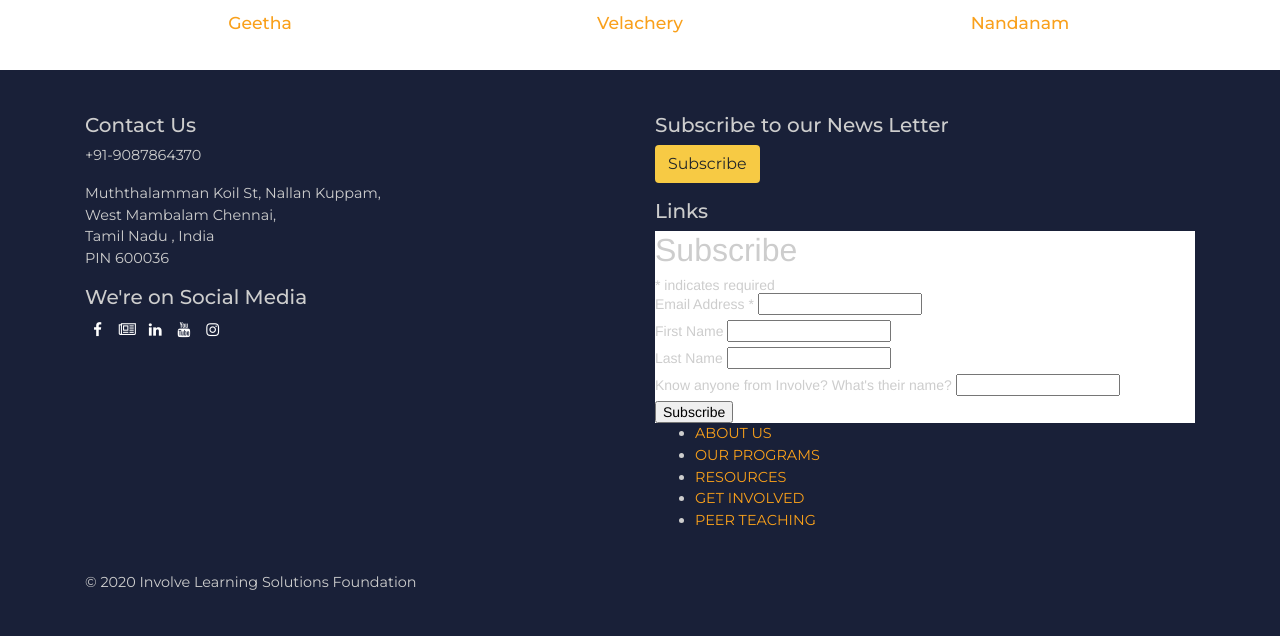
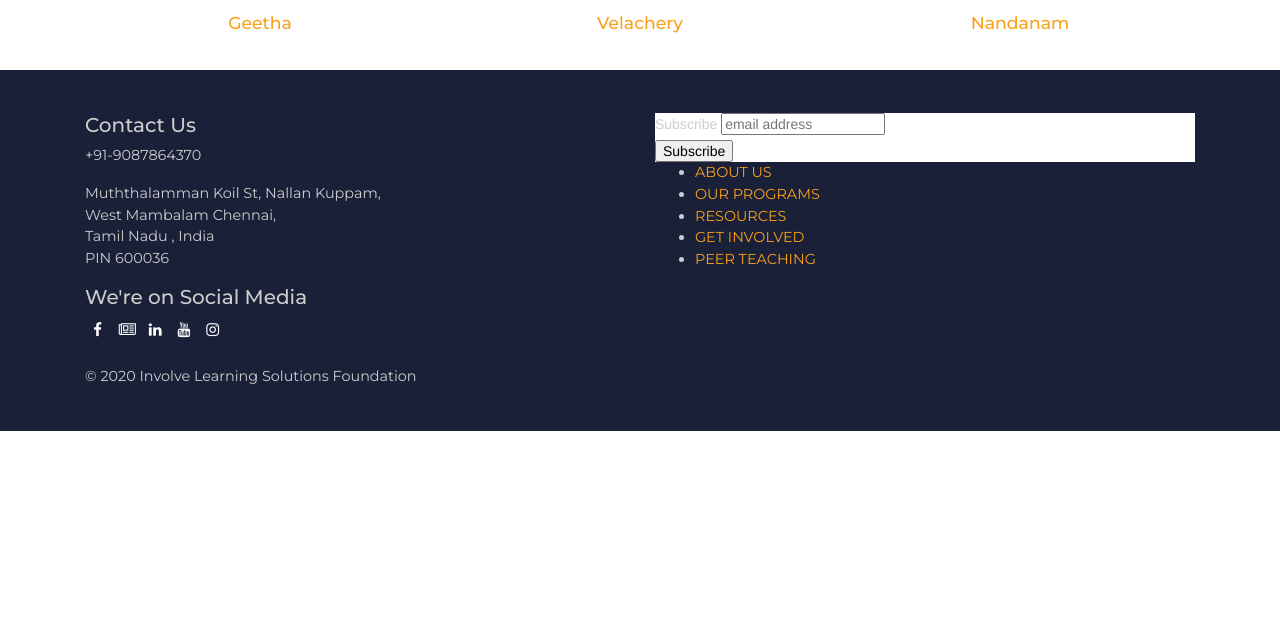
Before and after one commit to Involve-Edu/involveedupublic, a Jekyll site: the page built from resources.md, in a window 1280 px wide. Shown: the part 1393-2029 px from the top of the page. Built offline with Jekyll 4.4.1, drawn with Linux system fonts in a browser that asks for light colours; comment, search, counter and statistics services are not loaded; after the commit the page ends 1824 px from its top, so only the background shows below that.

Commit message:
Update footer.html

```diff
--- a/_includes/footer.html
+++ b/_includes/footer.html
@@ -14,53 +14,27 @@
                 </div>
             </div>
             <div class="col ">
-                <h5>Subscribe to our News Letter</h5>
-                <a class="btn custom-btn mb-3" target="_blank" href="https://forms.gle/rfystmoqtqEuzXwU6">Subscribe</a>
-                <h5>Links</h5>
 
                 <!-- Begin Mailchimp Signup Form -->
-<link href="//cdn-images.mailchimp.com/embedcode/classic-10_7.css" rel="stylesheet" type="text/css">
+<link href="//cdn-images.mailchimp.com/embedcode/horizontal-slim-10_7.css" rel="stylesheet" type="text/css">
 <style type="text/css">
-    #mc_embed_signup{background:#fff; clear:left; font:14px Helvetica,Arial,sans-serif; }
+    #mc_embed_signup{background:#fff; clear:left; font:14px Helvetica,Arial,sans-serif; width:100%;}
     /* Add your own Mailchimp form style overrides in your site stylesheet or in this style block.
        We recommend moving this block and the preceding CSS link to the HEAD of your HTML file. */
 </style>
 <div id="mc_embed_signup">
 <form action="https://involveedu.us17.list-manage.com/subscribe/post?u=7d18e31104f36cb1fcd6a0089&amp;id=54e87cd1c2" method="post" id="mc-embedded-subscribe-form" name="mc-embedded-subscribe-form" class="validate" target="_blank" novalidate>
     <div id="mc_embed_signup_scroll">
-    <h2>Subscribe</h2>
-<div class="indicates-required"><span class="asterisk">*</span> indicates required</div>
-<div class="mc-field-group">
-    <label for="mce-EMAIL">Email Address  <span class="asterisk">*</span>
-</label>
-    <input type="email" value="" name="EMAIL" class="required email" id="mce-EMAIL">
-</div>
-<div class="mc-field-group">
-    <label for="mce-FNAME">First Name </label>
-    <input type="text" value="" name="FNAME" class="" id="mce-FNAME">
-</div>
-<div class="mc-field-group">
-    <label for="mce-LNAME">Last Name </label>
-    <input type="text" value="" name="LNAME" class="" id="mce-LNAME">
-</div>
-<div class="mc-field-group">
-    <label for="mce-MMERGE3">Know anyone from Involve? What's their name? </label>
-    <input type="text" value="" name="MMERGE3" class="" id="mce-MMERGE3">
-</div>
-    <div id="mce-responses" class="clear">
-        <div class="response" id="mce-error-response" style="display:none"></div>
-        <div class="response" id="mce-success-response" style="display:none"></div>
-    </div>    <!-- real people should not fill this in and expect good things - do not remove this or risk form bot signups-->
+    <label for="mce-EMAIL">Subscribe</label>
+    <input type="email" value="" name="EMAIL" class="email" id="mce-EMAIL" placeholder="email address" required>
+    <!-- real people should not fill this in and expect good things - do not remove this or risk form bot signups-->
     <div style="position: absolute; left: -5000px;" aria-hidden="true"><input type="text" name="b_7d18e31104f36cb1fcd6a0089_54e87cd1c2" tabindex="-1" value=""></div>
     <div class="clear"><input type="submit" value="Subscribe" name="subscribe" id="mc-embedded-subscribe" class="button"></div>
     </div>
 </form>
 </div>
-<script type='text/javascript' src='//s3.amazonaws.com/downloads.mailchimp.com/js/mc-validate.js'></script><script type='text/javascript'>(function($) {window.fnames = new Array(); window.ftypes = new Array();fnames[0]='EMAIL';ftypes[0]='email';fnames[1]='FNAME';ftypes[1]='text';fnames[2]='LNAME';ftypes[2]='text';fnames[3]='MMERGE3';ftypes[3]='text';}(jQuery));var $mcj = jQuery.noConflict(true);</script>
+
 <!--End mc_embed_signup-->
-
-
-
 
 
                 <ul>
```
